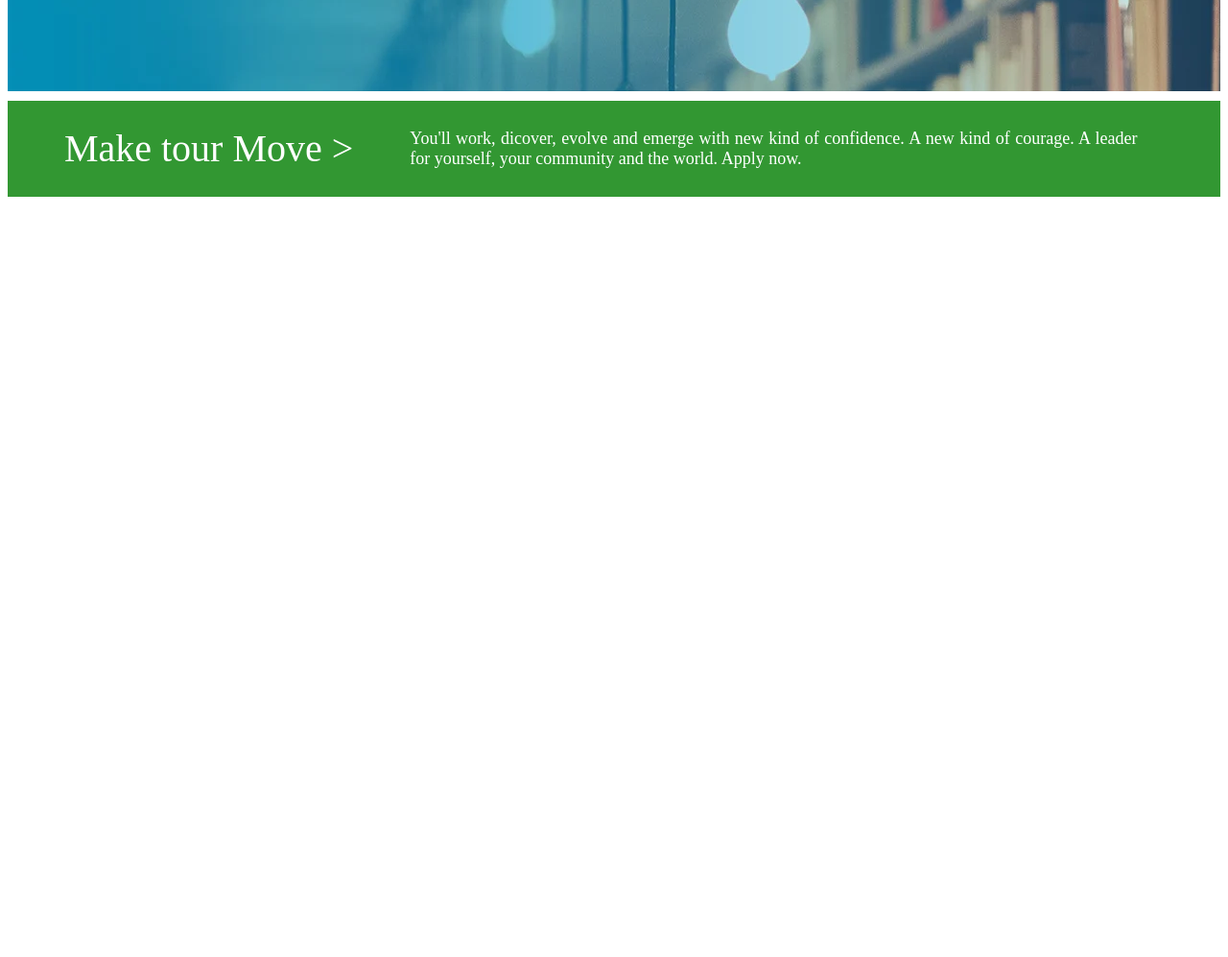
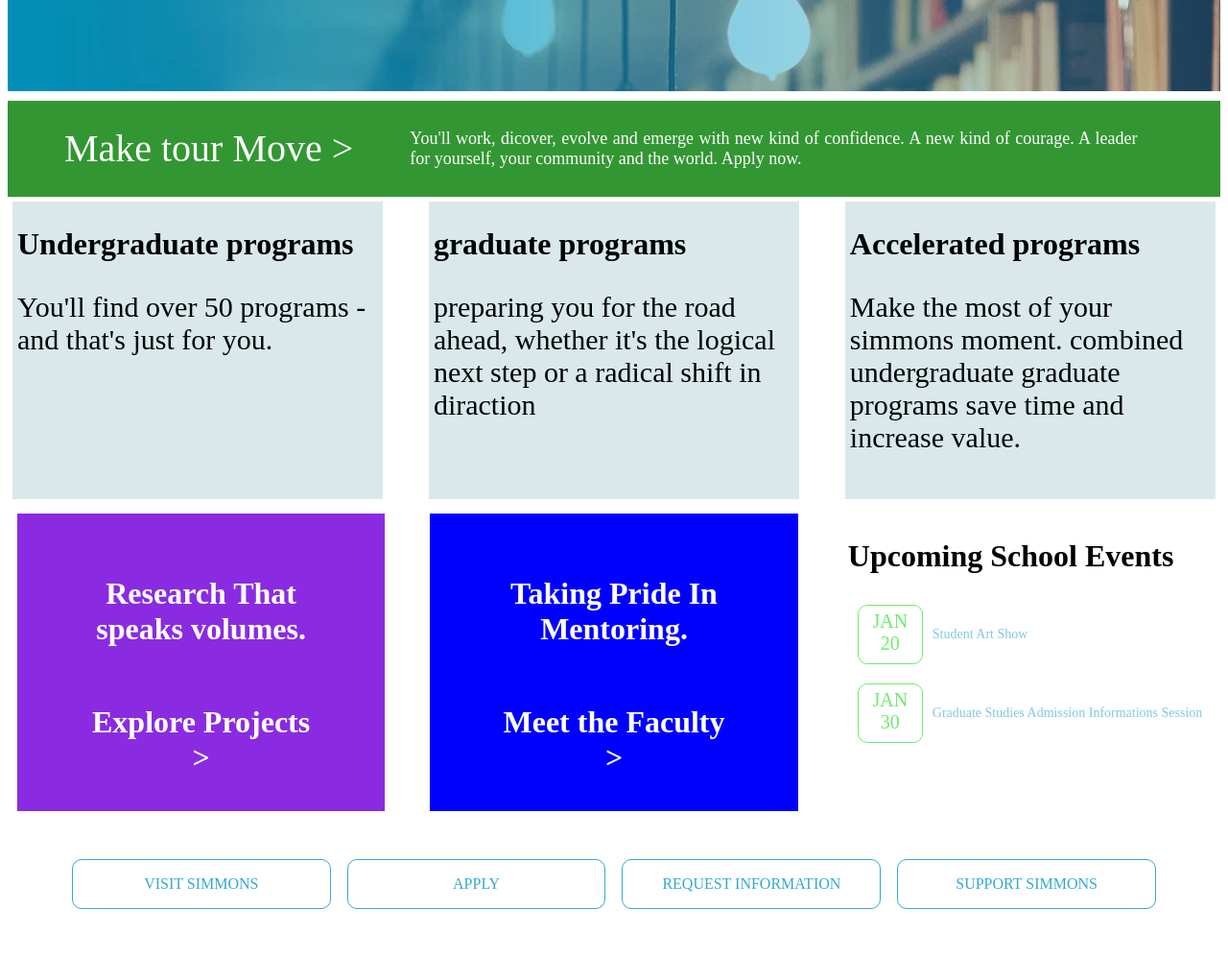
Before and after one commit to Vytautas-T/web.simmons.edu-uzduotys, a plain HTML site: page uzduotis 1/index.html in a window 1280 px wide. Shown: the part 665-1662 px from the top of the page at 96% size. Before the commit the page ends 878 px from the top, so only its background shows below. Drawn offline with Linux system fonts and the light colour scheme.

Commit message:
uzduotis 1 naujausia versija

```diff
--- a/uzduotis 1/index.html
+++ b/uzduotis 1/index.html
@@ -38,13 +38,31 @@
     <div class="wallpaper-elements">
         <div class="text-wrapperis">
             <div class="wallpp-text text-border-top">Academics</div>
-            <div class="wallpp-text text-border-bottom">The Journey Strats Here</div>
+            <div class="wallpp-text text-border-bottom">The Journey Starts Here</div>
         </div>
     </div>
     <div class="eng">
         <div class="eng1">Make tour Move ></div>
         <div class="eng2">You'll work, dicover, evolve and emerge with new kind of confidence. A new kind of courage. A leader for yourself, your community and the world. Apply now.</div>
     </div>
-
+    <div class="stulpelio-wrapperis">
+        <div class="stulpeliai"><h1>Undergraduate programs</h1><p>You'll find over 50 programs - and that's just for you.</p></div>
+        <div class="stulpeliai"><h1>graduate programs</h1><p>preparing you for the road ahead, whether it's the logical next step or a radical shift in diraction</p></div>
+        <div class="stulpeliai"><h1>Accelerated programs</h1><p>Make the most of your simmons moment. combined undergraduate graduate programs save time and increase value.</p></div>
+    </div>
+    <div class="stulpeliai2-wrapperis">
+        <div class="stulpeliai1"><h1 class="stulpeliai-h2">Research That speaks volumes.</h1><h1 class="stulpeliai-h2">Explore Projects ></h1></div>
+        <div class="stulpeliai2"><h1 class="stulpeliai-h2">Taking Pride In Mentoring.</h1><h1 class="stulpeliai-h2">Meet the Faculty ></h1></div>
+        <div class="stulpeliai3"><h1>Upcoming School Events</h1>
+            <div class="dienos"><div class="d2">JAN 20</div>Student Art Show</div>
+            <div class="dienos"><div class="d2">JAN 30</div>Graduate Studies Admission Informations Session</div>
+        </div>
+    </div>
+    <div class="nav">
+        <div class="nav-mygtukiai">VISIT SIMMONS</div>
+        <div class="nav-mygtukiai">APPLY</div>
+        <div class="nav-mygtukiai">REQUEST INFORMATION</div>
+        <div class="nav-mygtukiai">SUPPORT SIMMONS</div>
+    </div>
 </body>
 </html>
--- a/uzduotis 1/style.css
+++ b/uzduotis 1/style.css
@@ -169,3 +169,96 @@
     width: 60%;
 
 }
+
+.stulpelio-wrapperis {
+    display: flex;
+    justify-content: space-between;
+    padding: 5px;
+}
+
+.stulpeliai {
+    width: 30%;
+    background-color: rgb(218, 232, 236);
+    height: 300px;
+    padding: 5px;
+}
+
+div > p {
+    font-size: 30px;
+}
+
+.stulpeliai2-wrapperis {
+    display: flex;
+    justify-content: space-between;
+    margin: 10px;
+}
+
+.stulpeliai1 {
+    justify-content: space-around;
+    text-align: center;
+    background-color: blueviolet;
+    height: 300px;
+    padding: 5px;
+    width: 30%;
+    color: white;
+}
+
+.stulpeliai2 {
+    justify-content: space-around;
+    text-align: center;
+    background-color: blue;
+    height: 300px;
+    padding: 5px;
+    width: 30%;
+    color: white;
+}
+
+.stulpeliai3 {
+    display: flex;
+    flex-direction: column;
+    height: 300px;
+    padding: 5px;
+    width: 30%;
+}
+
+.stulpeliai-h2 {
+    margin: 60px;
+}
+
+.dienos {
+    display: flex;
+    align-items: center;
+    text-align: center;
+    color:rgb(131, 201, 224);
+    font-size: 14px;
+}
+
+.d2 {
+    border: 1px solid rgb(109, 236, 109);
+    border-radius: 10px;
+    text-align: center;
+    width: 15%;
+    height: 50px;
+    font-size: 20px;
+    margin: 10px;
+    color: rgb(109, 236, 109);
+    padding: 5px;
+}
+
+.nav {
+    display: flex;
+    justify-content: space-evenly;
+    margin: 50px;
+}
+
+.nav-mygtukiai {
+    display: flex;
+    border: 1px solid rgb(51, 168, 207);
+    justify-content: center;
+    align-items: center;
+    border-radius: 10px;
+    width: 23%;
+    height: 50px;
+    color: rgb(51, 168, 207);
+
+}
```
